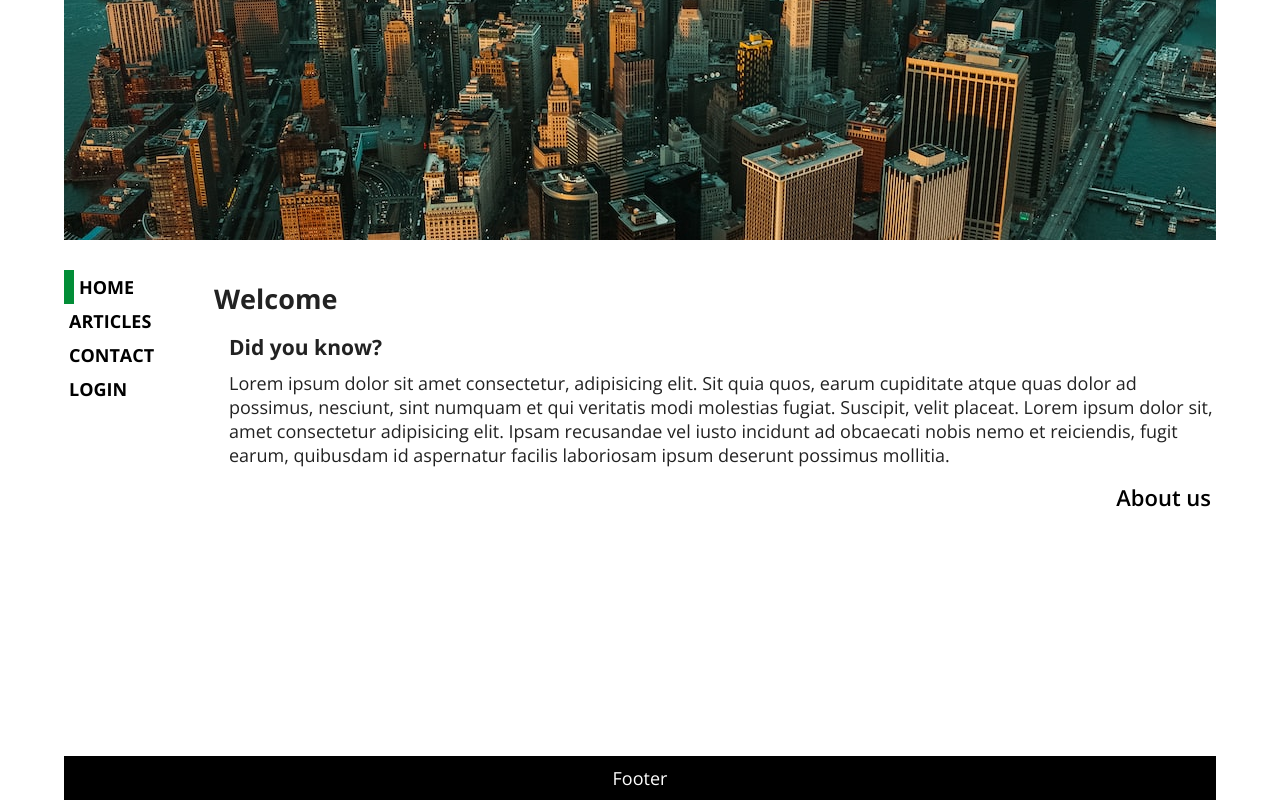
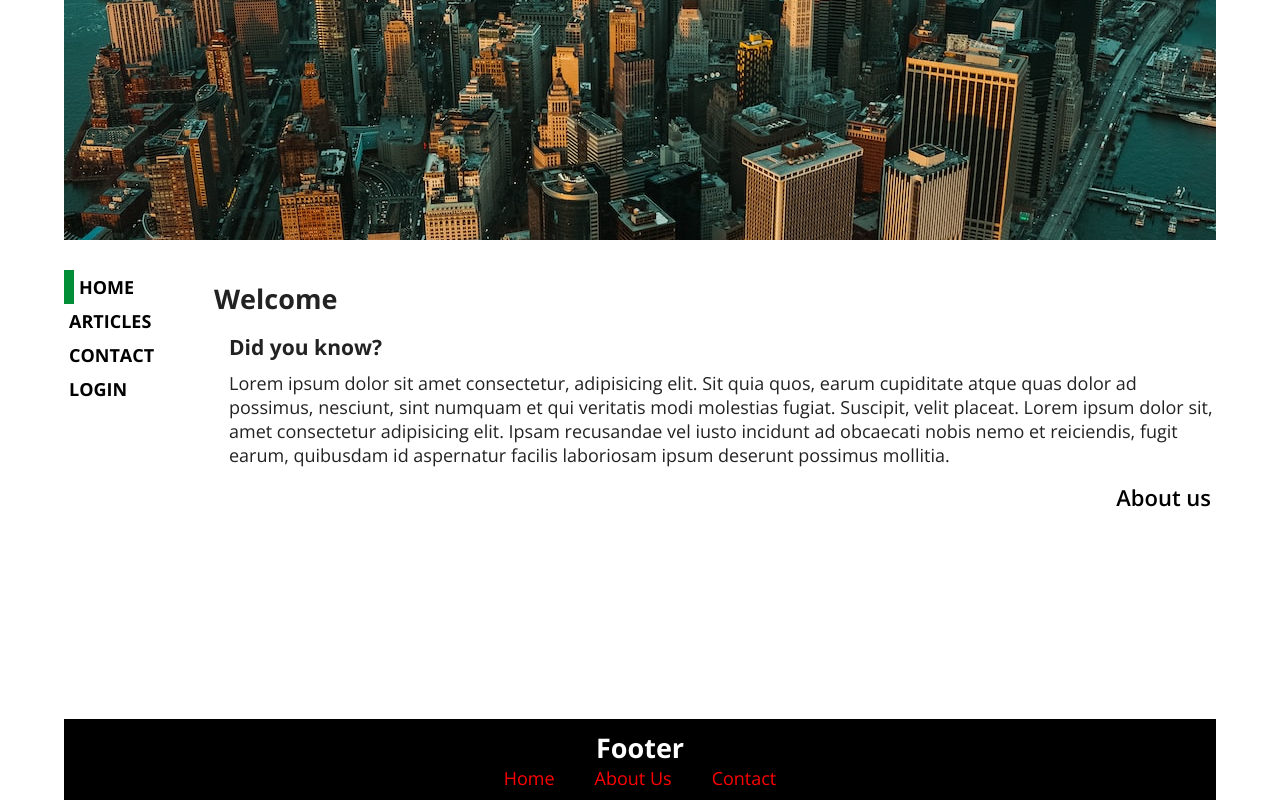
Before and after one commit to ArekeL/SPA_react_router, a React (Create React App) app: page / in a window 1280 px wide. Built offline with nearby package versions, Linux system fonts and the light colour scheme.

Commit message:
Footer + css

```diff
--- a/src/components/Item.js
+++ b/src/components/Item.js
@@ -1,5 +1,6 @@
 import React from "react";
 import "../styles/HomePage.css";
+
 const Item = () => {
 	return (
 		<article className='home'>
--- a/src/layouts/Footer.js
+++ b/src/layouts/Footer.js
@@ -1,5 +1,21 @@
+import { Link } from "react-router-dom";
+import "../styles/Footer.css";
+
 const Footer = () => {
-	return <div>Footer</div>;
+	return (
+		<div className='footer'>
+			<h2>Footer</h2>
+			<Link to='/'>
+				<p>Home</p>
+			</Link>
+			<Link to='/item/:id'>
+				<p>About Us</p>
+			</Link>
+			<Link to='/contact'>
+				<p>Contact</p>
+			</Link>
+		</div>
+	);
 };
 
 export default Footer;
--- /dev/null
+++ b/src/styles/Footer.css
@@ -0,0 +1,12 @@
+.footer a {
+	text-decoration: none;
+}
+.footer p {
+	display: inline;
+	padding: 10px 20px;
+	color: red;
+	text-decoration: none;
+}
+.footer p:hover {
+	color: rgb(255, 255, 255);
+}
```
